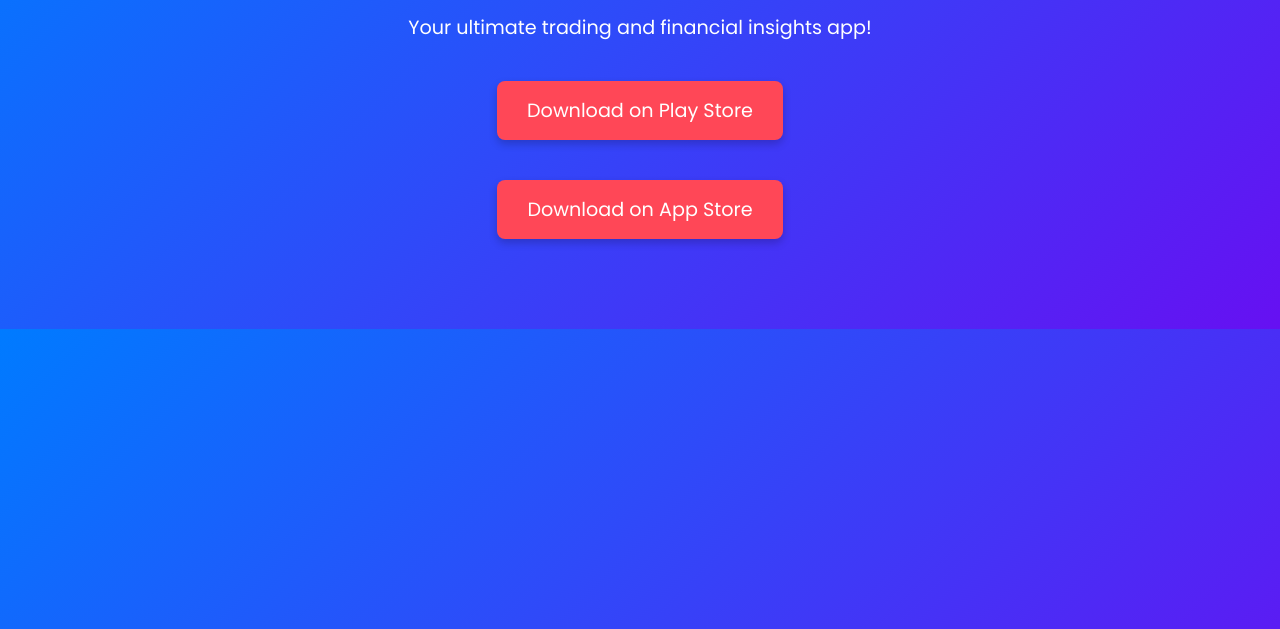
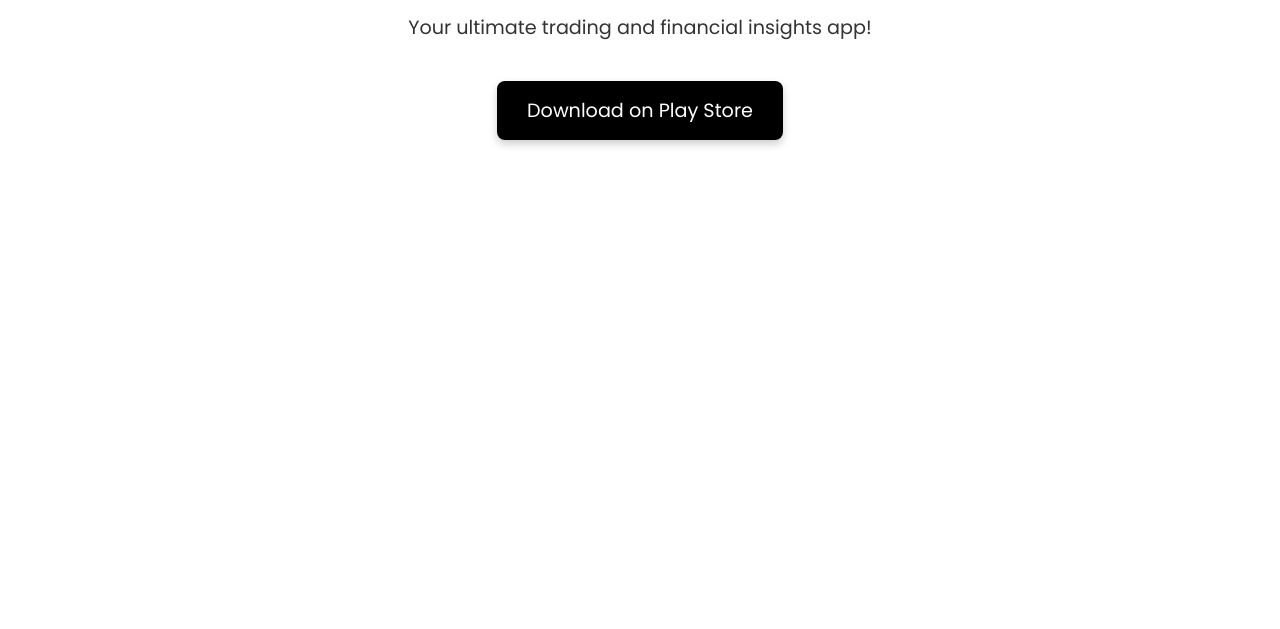
Before and after one commit to predmeapps/predmeapps.github.io, a plain HTML site: page index.html in a window 1280 px wide. Shown: the part 171-800 px from the top of the page. Drawn offline with Linux system fonts and the light colour scheme.

Commit message:
Update index.html

```diff
--- a/index.html
+++ b/index.html
@@ -9,8 +9,8 @@
         body {
             font-family: 'Poppins', sans-serif;
             text-align: center;
-            background: linear-gradient(135deg, #007bff, #6610f2);
-            color: white;
+            background: #ffffff;
+            color: #333333;
             margin: 0;
             padding: 0;
         }
@@ -31,14 +31,14 @@
             margin: 20px;
             font-size: 1.2em;
             color: white;
-            background-color: #ff4757;
+            background-color: #000000;
             text-decoration: none;
             border-radius: 8px;
             box-shadow: 0px 4px 8px rgba(0, 0, 0, 0.2);
             transition: 0.3s;
         }
         .btn:hover {
-            background-color: #e84118;
+            background-color: #333333;
         }
     </style>
 </head>
@@ -47,7 +47,6 @@
         <h1>Welcome to PredMe Apps</h1>
         <p>Your ultimate trading and financial insights app!</p>
         <a href="https://play.google.com/store/apps/details?id=your.app.id" class="btn">Download on Play Store</a>
-        <a href="https://apps.apple.com/app/idyourappid" class="btn">Download on App Store</a>
     </div>
 </body>
 </html>
```
